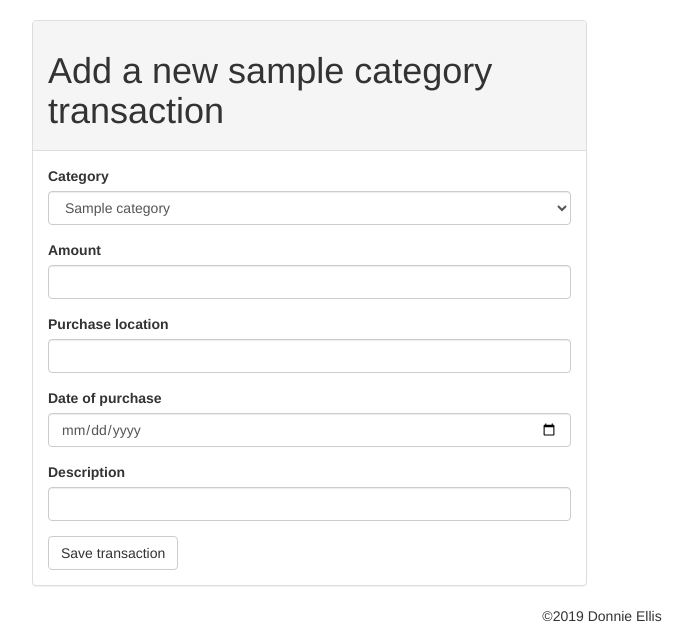
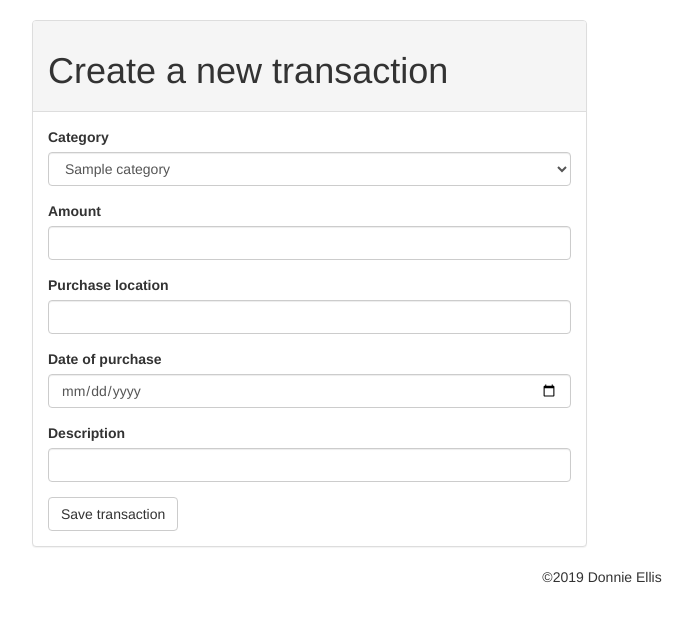
Before and after one commit to DrtyDogg/bean-counter, a Flask app: page /new_transaction/1 in a window 1280 px wide. Shown: the part 52-678 px from the top of the page, without its empty margins (38-731 px from the left). Run offline with Flask 2, Linux system fonts and the light colour scheme; tables that the repository leaves empty hold one stand-in row (values such as "Sample post"); parts of the project's set-up code (start-up, migrations or seed data) failed here and were passed over; some libraries are stand-ins or nearby versions.

Commit message:
made header match the title

```diff
--- a/app/templates/new_transaction.html
+++ b/app/templates/new_transaction.html
@@ -6,7 +6,7 @@
             <div class="col-md-6 col-xs-12">
                 <div class="panel panel-default">
                     <div class="panel-heading">
-                        <h1>Add a new {{ category.title|lower }} transaction</h1>
+                        <h1>{{ title }}</h1>
                     </div>
                     <div class="panel-body">
                         {{ wtf.quick_form(form) }}
```
